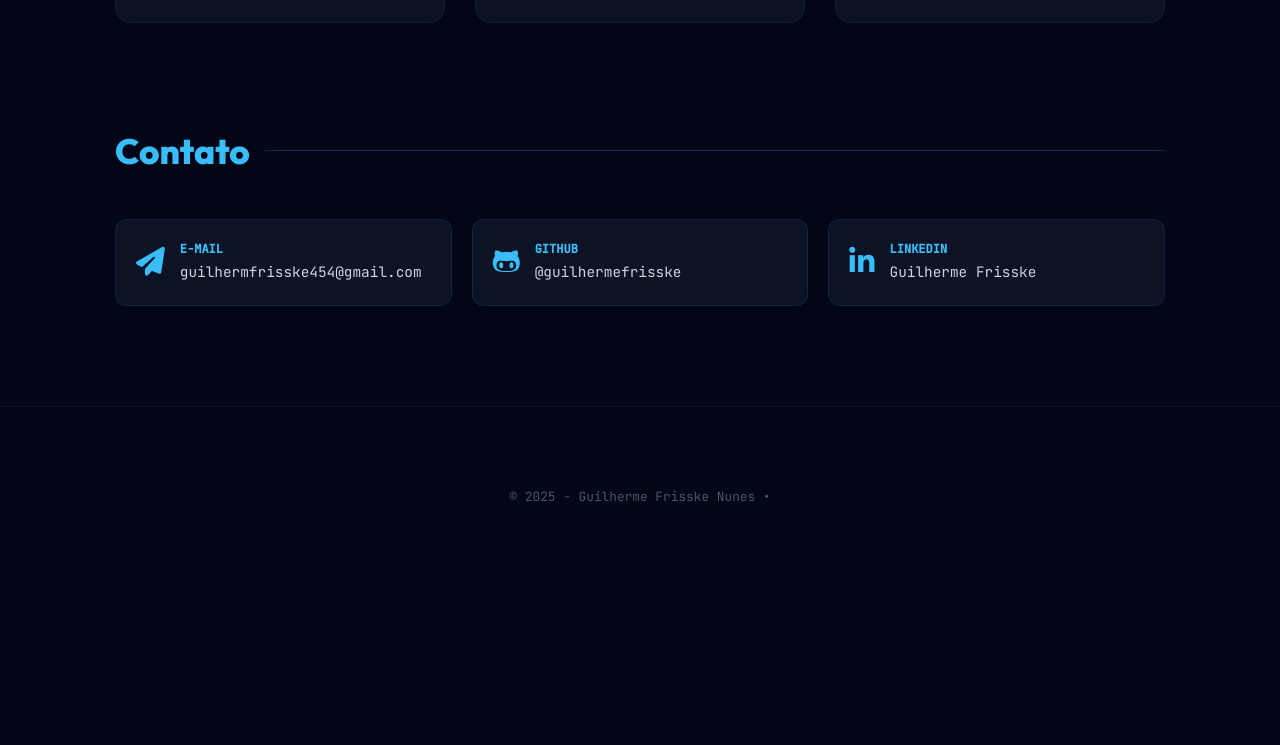
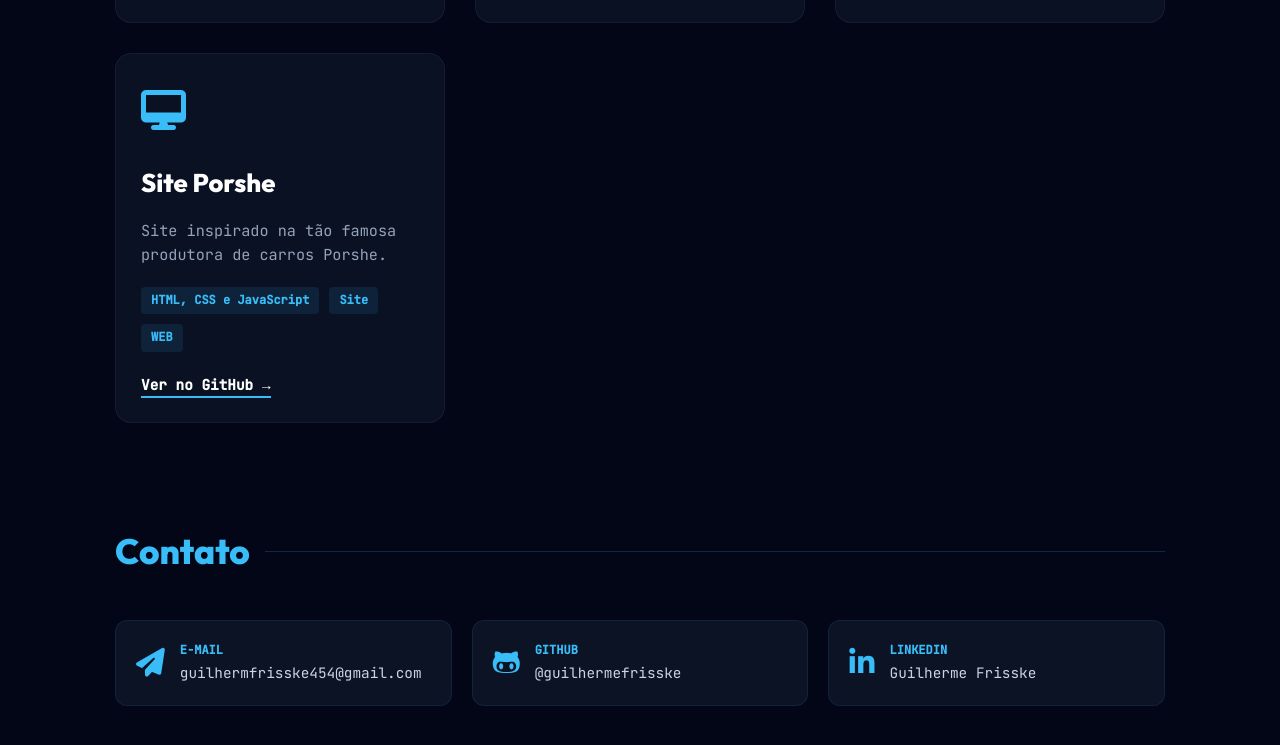
Before and after one commit to GuilhermeFrisske/portifolio, a plain HTML site: page index.html in a window 1280 px wide. Shown: the part 1952-2697 px from the top of the page. Before the commit the page ends 2539 px from the top, so only its background shows below. Drawn offline with Linux system fonts and the light colour scheme.

Commit message:
Adiconando os projetos

```diff
--- a/index.html
+++ b/index.html
@@ -124,7 +124,19 @@
                     <span class="tag">API</span>
                     <span class="tag">Mobile</span>
                 </div>
-                <a href="#" class="projeto-link">Ver no GitHub →</a>
+                <a href="https://github.com/GuilhermeFrisske/Pokedex-API" class="projeto-link">Ver no GitHub →</a>
+            </div>
+
+            <div class="projeto-card">
+                <div class="projeto-icon"><i class="fa-solid fa-desktop"></i></i></div>
+                <h3>Site Porshe</h3>
+                <p>Site inspirado na tão famosa produtora de carros Porshe.</p>
+                <div class="tags">
+                    <span class="tag">HTML, CSS e JavaScript</span>
+                    <span class="tag">Site</span>
+                    <span class="tag">WEB</span>
+                </div>
+                <a href="https://guilhermefrisske.github.io/Projeto_Site_Porshe/" class="projeto-link">Ver no GitHub →</a>
             </div>
 
         </div>
```
